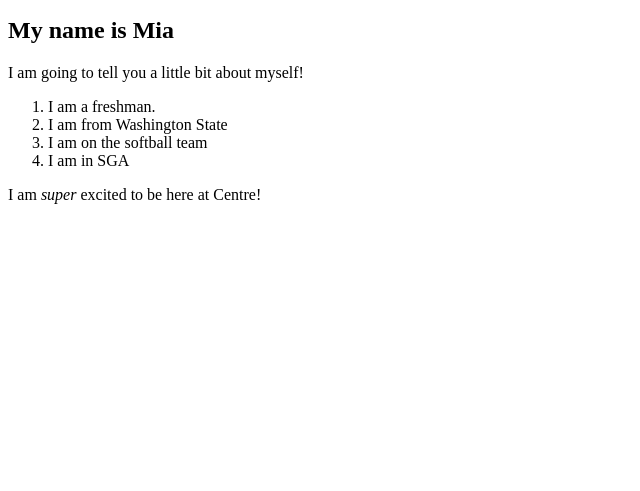
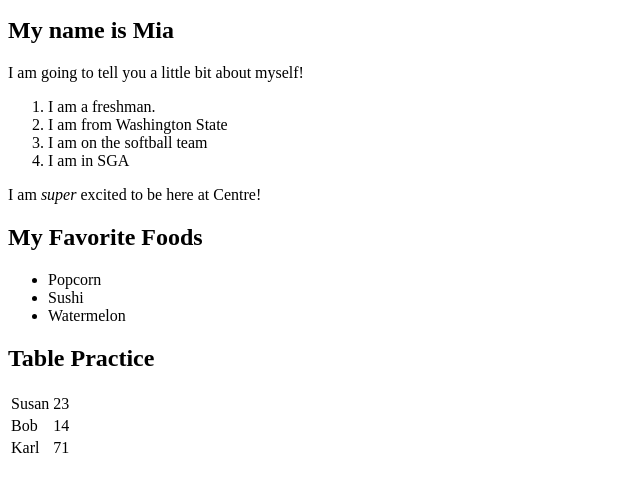
Before and after one commit to miatomillo/MyFirstLab, a plain HTML site: page index.html in a window 1280 px wide. Shown: the part 87-578 px from the top of the page, without its empty margins (0-640 px from the left). Drawn offline with Linux system fonts and the light colour scheme.

Commit message:
Table & Lists

```diff
--- a/index.html
+++ b/index.html
@@ -15,5 +15,26 @@
                   I am <i> super </i> excited to be here at Centre!
               </p>
         </p>
+  <h2> My Favorite Foods </h2>
+  <ul>
+    <li> Popcorn </li>
+    <li> Sushi </li>
+    <li> Watermelon </li>
+  </ul>
+  <h2> Table Practice </h2>
+  <table>
+    <tr>
+        <td> Susan </td>
+        <td> 23 </td>
+    </tr>
+    <tr>
+         <td> Bob </td>
+         <td> 14 </td?
+   </tr>
+    <tr>
+        <td> Karl </td>
+        <td> 71 </td>
+    </tr>
+  </table>
   </body>
 </html>
```
